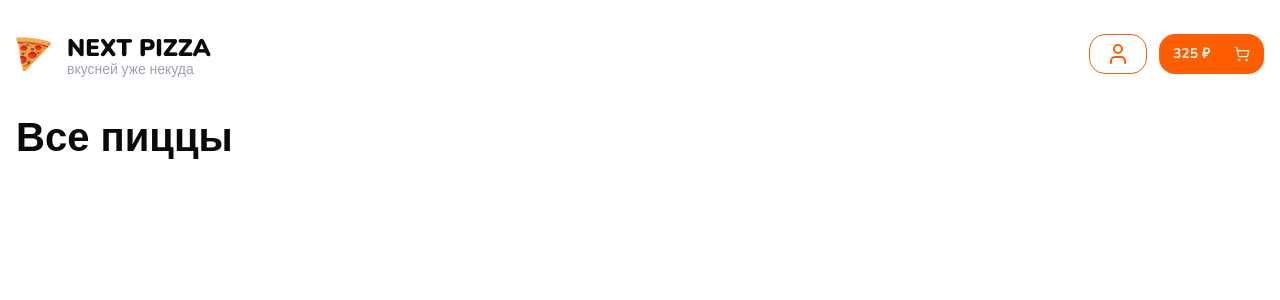
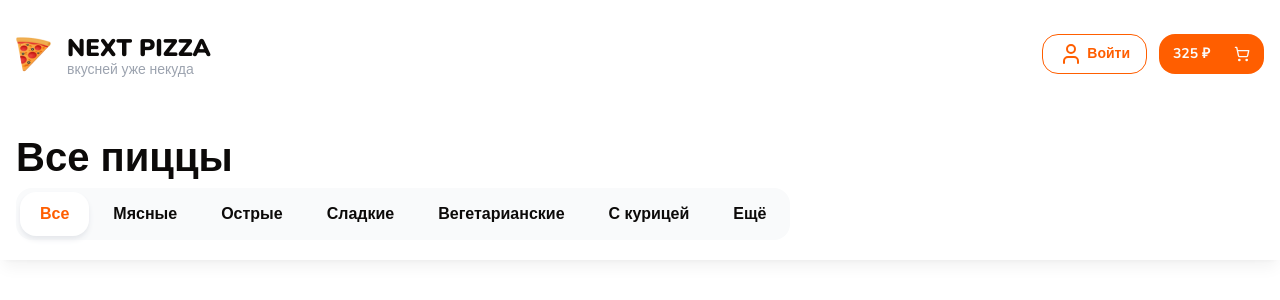
Before and after one commit to Dron245/next-pizza, a Next.js app: page / in a window 1280 px wide. Shown: the top 300 px of the page. Built offline with nearby package versions, Linux system fonts and the light colour scheme.

Commit message:
2612-2115

```diff
--- a/app/page.tsx
+++ b/app/page.tsx
@@ -1,12 +1,20 @@
-import { Container, Title } from "./shared";
+import { cn } from "@/lib/utils";
+import { Container, Title, TopBar } from "./shared";
 
-export default function Home() {
+interface Props {
+	// categories: Category[];
+	className?: string;
+ }
+ const Home: React.FC<Props>=({className}) =>{
+
 	return (
-		<div>
+		<div className={cn('sticky top-0 bg-white py-5 shadow-lg shadow-black/5 z-10', className)}>
 			<Container>
 			<Title text="Все пиццы" size="xl" className="font-extrabold"/>
-
+			<TopBar/>
 			</Container>
 		</div>
 	);
 }
+
+export default Home
--- a/app/shared/Header.tsx
+++ b/app/shared/Header.tsx
@@ -20,12 +20,13 @@ export const Header: React.FC<Props> = ({ className }) => {
 				</div>
 			</div>
 			<div className='flex items-center gap-3'>
-				<Button variant={'outline'}>
+				<Button className='gap-1 items-center' variant={'outline'}>
 					<User />
+					<b>Войти</b>
 				</Button>
 				<Button className={cn('group relative w-[105px]', className)}>
 					<b>325 ₽</b>
-					<span className='h-full w-[1px] bg-white/30 mx-3' />
+					<span className='h-full w-[1px] bg-white/30 mx-3 basis-1' />
 					<div className='flex items-center gap-1 transition duration-300 group-hover:opacity-0'>
 						<ShoppingCart className='h-4 w-4 relative' strokeWidth={2} />
 						{/* <b></b> */}
--- a/app/shared/index.ts
+++ b/app/shared/index.ts
@@ -1,3 +1,4 @@
 export { Container } from "./Container";
 export {Header} from "./Header";
 export {Title} from "./Title"
+export {TopBar} from "./top-bar"
--- /dev/null
+++ b/app/shared/top-bar.tsx
@@ -0,0 +1,26 @@
+import React from 'react';
+import { Container } from './Container';
+import { Button } from '@/components/ui';
+import { cn } from '@/lib/utils';
+
+interface Props {
+ className?: string;
+}
+const cats = ['Все', 'Мясные', 'Острые', 'Сладкие', 'Вегетарианские', 'С курицей', 'Ещё ']
+const activeId = 0
+export const TopBar: React.FC<Props> = ({ className }) => {
+  return (
+		<div className={cn('inline-flex gap-1 bg-gray-50 p-1 rounded-2xl', className)}>
+		{
+			cats.map((cat, index)=> (
+				<a key={index} className={cn(
+					'flex items-center font-bold h-11 rounded-2xl px-5',
+					index === activeId && 'bg-white shadow-md shadow-gray-200 text-primary',
+				 )}>
+					{cat}
+				</a>
+			))
+		}
+		</div>
+  );
+};
```
